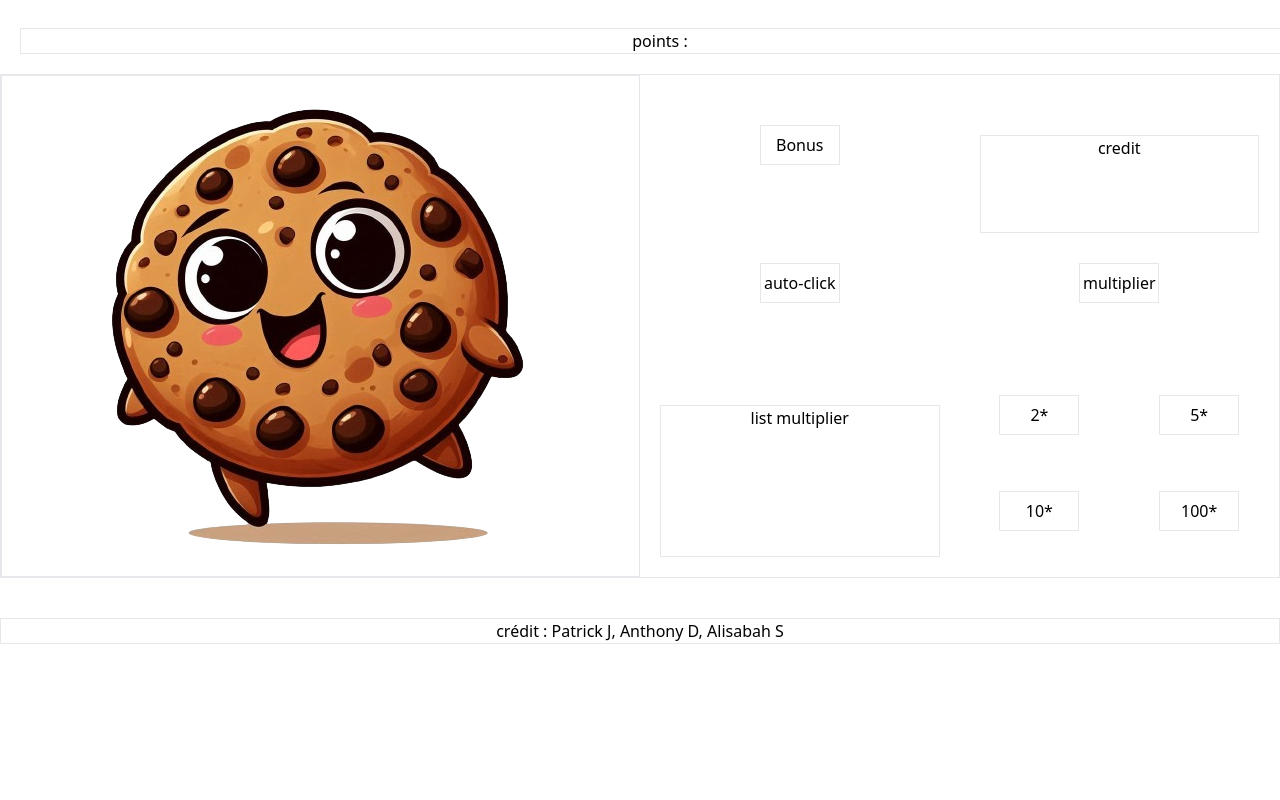
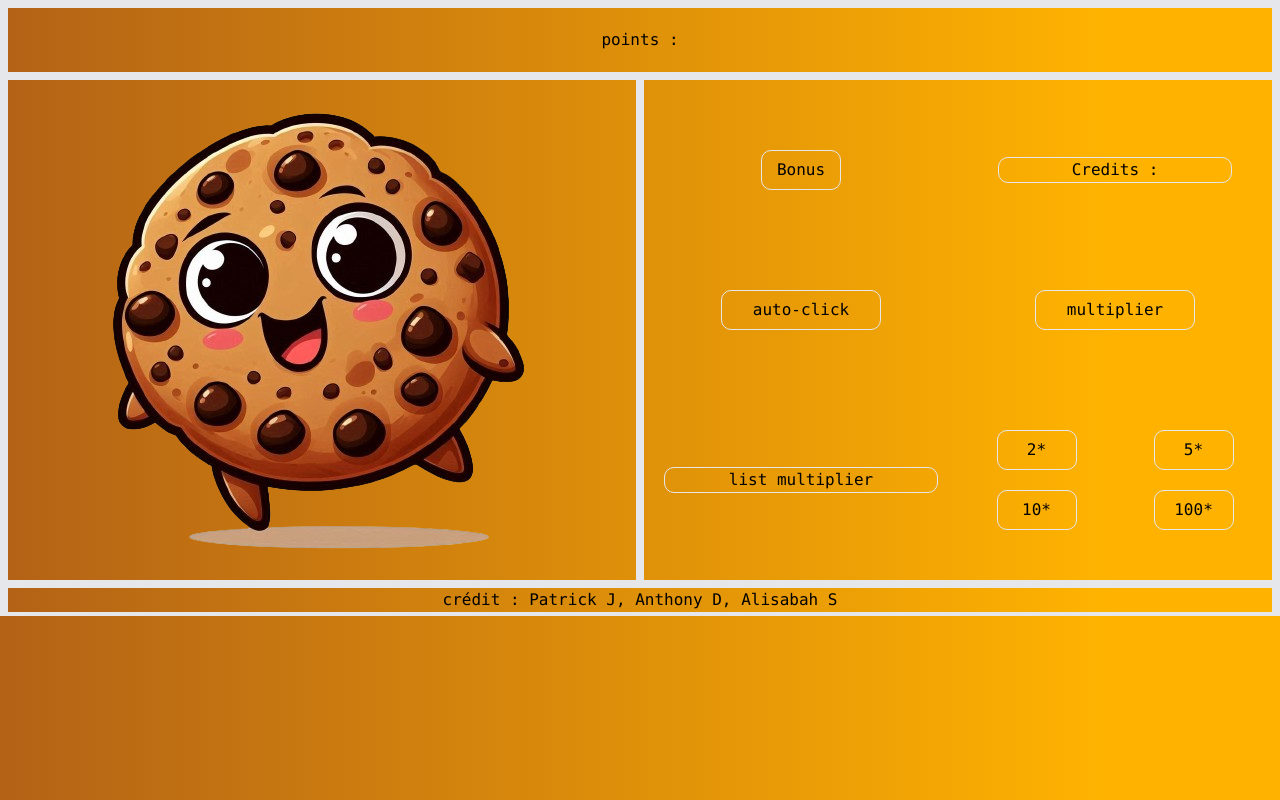
Before and after one commit to LuanPM284/cookieClicker, a website built with Vite: page index.html in a window 1280 px wide. Built offline with nearby package versions, Linux system fonts and the light colour scheme.

Commit message:
few front changes

```diff
--- a/index.html
+++ b/index.html
@@ -9,15 +9,15 @@
   <title>cookie clicker</title>
 </head>
 
-<body class="">
-  <header class="pt-2">
-    <div id="points" class="w-full border text flex justify-center m-5">
+<body class="font-mono">
+  <header class="">
+    <div id="points" class="p-5 w-full border-x-8 border-b-4 border-t-8 text flex justify-center">
       points :
     </div>
   </header>
-  <div class="grid grid-cols-12 div1 border">
+  <div class="grid grid-cols-12 div1 border-x-8 border-y-4">
 
-    <div class="col-span-6 flex justify-center border">
+    <div class="col-span-6 flex justify-center border-r-4">
       <button id="coockie">
         <img class="w-full"
           src="/src/media/9cc9786e-aaca-4a1c-a452-4d747da723bb-removebg-preview (1).png"
@@ -25,24 +25,25 @@
       </button>
     </div>
 
-    <div class="col-span-6 grid grid-cols-12 pt-10 div2">
+    <div class="col-span-6 grid grid-cols-12 pt-5 div2 border-l-4">
 
       <div class="col-span-6 flex justify-center">
         <button class="border w-20 h-10" id="bonus">
           Bonus
         </button>
       </div>
-      <div class="col-span-6 flex justify-center border m-5" id="credit">
-          credit
+
+      <div class="col-span-6 flex justify-center border mx-10 " id="credit">
+          Credits : <br>
       </div>
 
       <div class="col-span-6 flex justify-center">
-        <button class="border w-20 h-10" id="auto_click">
+        <button class="border w-40 h-10" id="auto_click">
           auto-click
         </button>
       </div>
       <div class="col-span-6 flex justify-center">
-        <button class="border w-20 h-10" id="multi">
+        <button class="border w-40 h-10" id="multi">
           multiplier
         </button>
       </div>
@@ -82,8 +83,8 @@
 
   </div>
 
-  <footer class="flex justify-center mt-10 border">
-      <p>
+  <footer class="border-x-8 border-y-4 flex justify-center">
+      <p class="">
         crédit : Patrick J, Anthony D, Alisabah S
       </p>
   </footer>
--- a/src/css/style.css
+++ b/src/css/style.css
@@ -4,8 +4,26 @@
 
 .div2 button{
     margin: 10px;
+    border-radius: 10px;
+}
+
+.div2 button:hover{
+
 }
 
 .div2 p{
     align-items: center;
 }
+
+.div2{
+    align-items: center;
+}
+
+.div2 div{
+    border-radius: 10px;
+}
+
+html{
+    background: rgb(2,0,36);
+    background: linear-gradient(90deg, rgba(2,0,36,1) 0%, rgba(179,98,22,1) 0%, rgba(255,179,0,1) 87%);
+}
```
